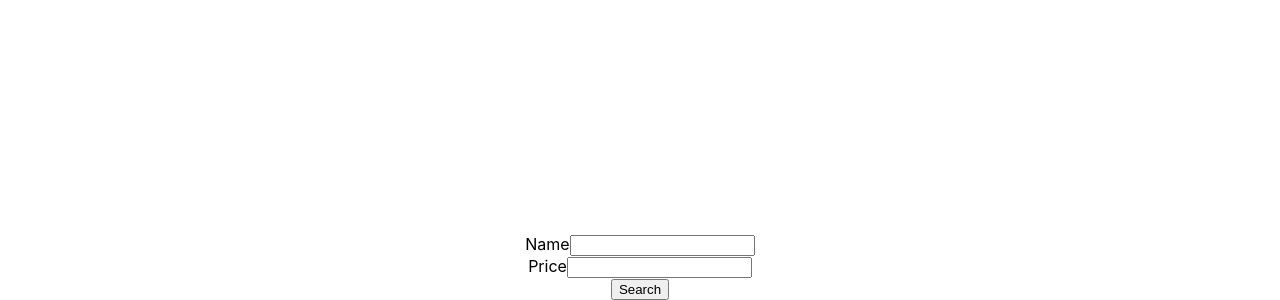
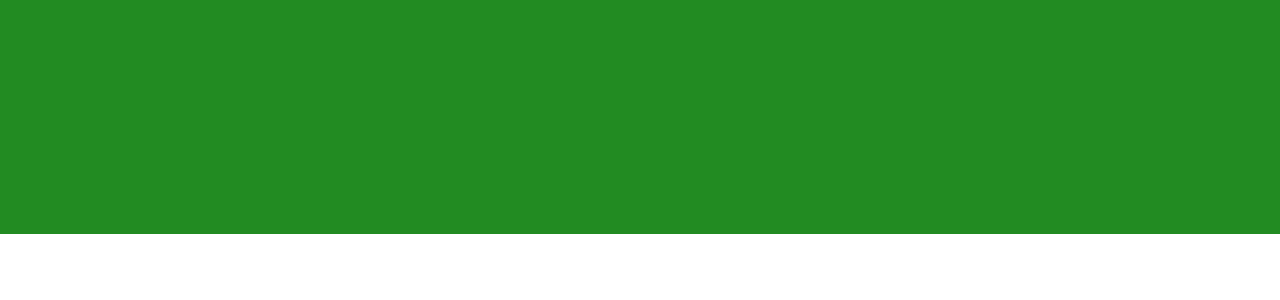
Before and after one commit to riverferguson/phase-2-project, a React (Create React App) app in the folder phase-2-project/: page / in a window 1280 px wide. Shown: the part 566-866 px from the top of the page. After the commit the page ends 800 px from the top, so only its background shows below. Built offline with nearby package versions, Linux system fonts and the light colour scheme.

Commit message:
define search component

```diff
--- a/phase-2-project/src/components/App.css
+++ b/phase-2-project/src/components/App.css
@@ -14,7 +14,7 @@
 }
 
 .App-header {
-  background-color: white;
+  background-color: forestgreen;
   min-height: 100vh;
   display: flex;
   flex-direction: column;
--- a/phase-2-project/src/components/App.js
+++ b/phase-2-project/src/components/App.js
@@ -1,14 +1,16 @@
 // import logo from './logo.svg';
 import './App.css';
 import GuitarForm from './GuitarForm';
+// import Search from './Search'
 
 function App() {
   return (
     <div className="App">
       <header className="App-header">
+        {/* <GuitarForm /> */}
+        {/* <Search /> */}
+      </header>
 
-      </header>
-      <GuitarForm />
     </div>
   );
 }
--- /dev/null
+++ b/phase-2-project/src/components/GuitarForm.css
@@ -0,0 +1,7 @@
+.guitarForm {
+  border-radius: 5%;
+  border: solid;
+  border-color: red;
+  padding: 1%;
+  margin: 25px 50px 5px
+}
--- a/phase-2-project/src/components/GuitarForm.js
+++ b/phase-2-project/src/components/GuitarForm.js
@@ -1,5 +1,6 @@
 // header will hold this component
 // form here
+import './GuitarForm.css'
 import { useState } from 'react'
 
 const GuitarForm = () => {
@@ -22,18 +23,18 @@ const GuitarForm = () => {
 
   return (
     <form>
-      <div>
-        <div>
-          <label>Name</label>
+      <div className="guitarForm">
+        <span>
+          <label>Name: </label>
           <input type='text' value={enteredName} onChange={nameChangeHandler} />
-        </div>
-        <div>
-          <label>Price</label>
+        </span>
+        <span>
+          <label>Price: </label>
           <input type='number' value={enteredPrice} onChange={priceChangeHandler} />
-        </div>
+        </span>
       </div>
       <div>
-        <button type='submit'>Search</button>
+        <button type='submit'>SELL</button>
       </div>
     </form>
   )
```
Also changed, not shown: phase-2-project/src/components/Search.js (+31 -0 lines).
